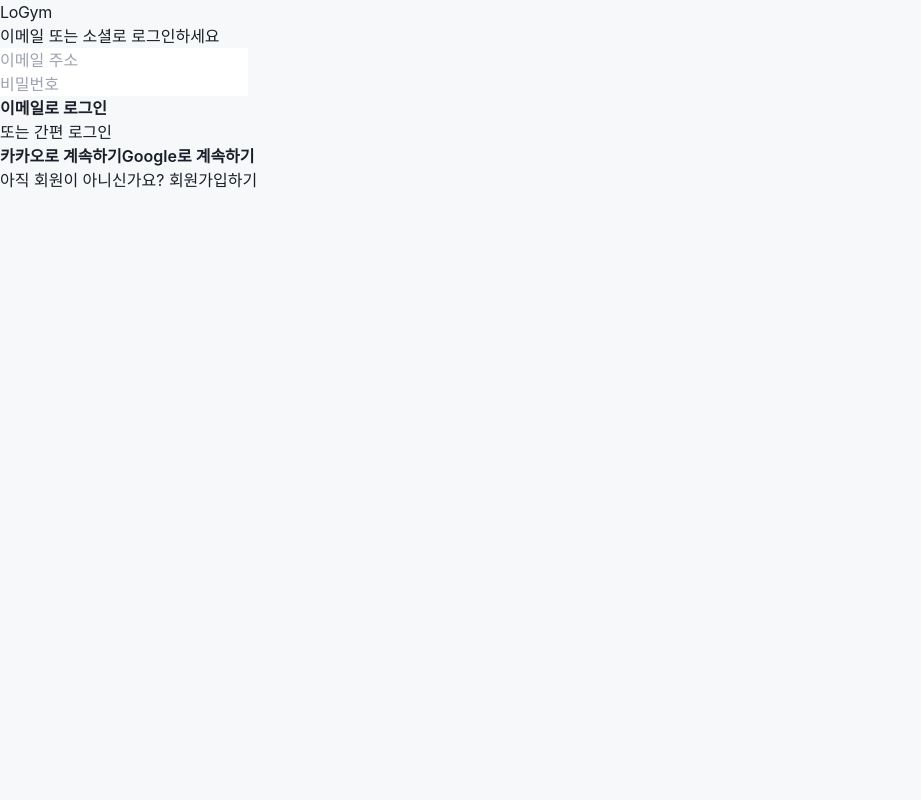
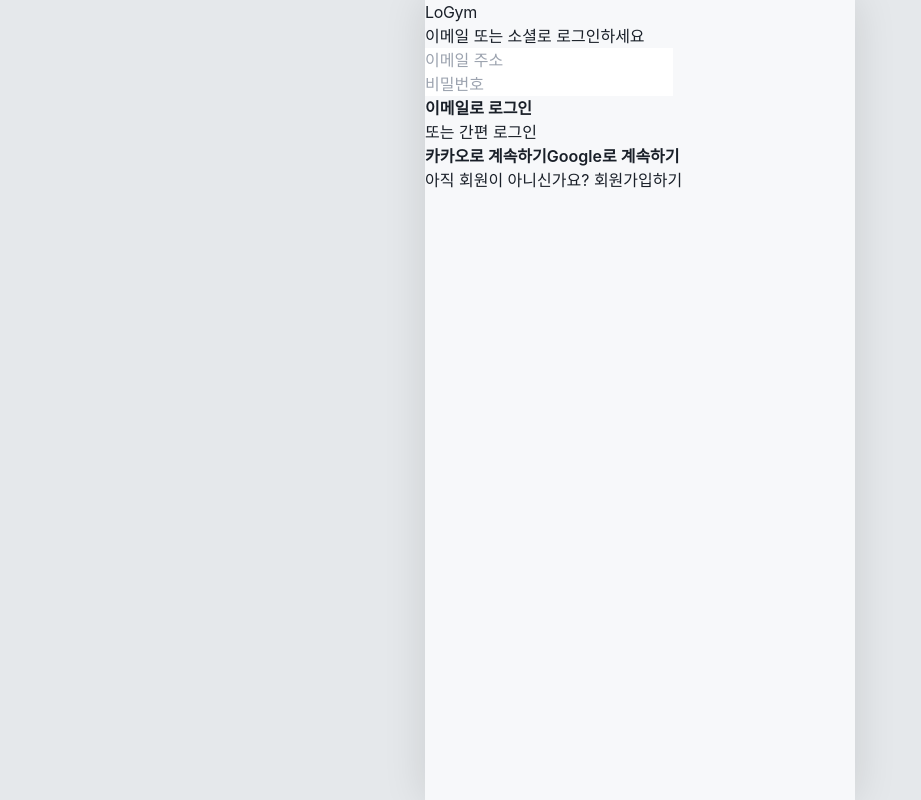
Before and after one commit to ddadadu/LoGym, a React (Vite) app: page /login in a window 1280 px wide. Shown: the whole page, without its empty margins (0-921 px from the left). Built offline with nearby package versions, Linux system fonts and the light colour scheme; no server answers.

Commit message:
style: constrain app to 430px mobile viewport, center on desktop

```diff
--- a/src/components/StoreLayout.jsx
+++ b/src/components/StoreLayout.jsx
@@ -139,8 +139,8 @@ export default function StoreLayout() {
       </main>
 
       {/* Mobile Bottom Nav */}
-      <nav className="lg:hidden fixed bottom-0 left-0 right-0 bg-white z-50 shadow-[0_-1px_0_0_#e5e8eb]">
-        <div className="flex justify-around items-center h-[60px] max-w-lg mx-auto px-2">
+      <nav className="lg:hidden fixed bottom-0 left-1/2 -translate-x-1/2 w-full max-w-[430px] bg-white z-50 shadow-[0_-1px_0_0_#e5e8eb]">
+        <div className="flex justify-around items-center h-[60px] w-full px-2">
           {navItems.map((item) => {
             const Icon = item.icon;
             const isActive = location.pathname === item.path;
--- a/src/index.css
+++ b/src/index.css
@@ -22,12 +22,22 @@
     --font-weight-bold: 700;
   }
 
+  html {
+    background-color: #e5e8eb;
+  }
+
   body {
     background-color: var(--background);
     color: var(--foreground);
     font-family: 'Noto Sans KR', -apple-system, BlinkMacSystemFont, Segoe UI, Roboto, Helvetica, Arial, sans-serif;
     -webkit-font-smoothing: antialiased;
     -moz-osx-font-smoothing: grayscale;
+    max-width: 430px;
+    margin: 0 auto;
+    min-height: 100dvh;
+    position: relative;
+    overflow-x: hidden;
+    box-shadow: 0 0 40px rgba(0,0,0,0.12);
   }
 
   h1, h2, h3, h4, h5, h6 {
```
